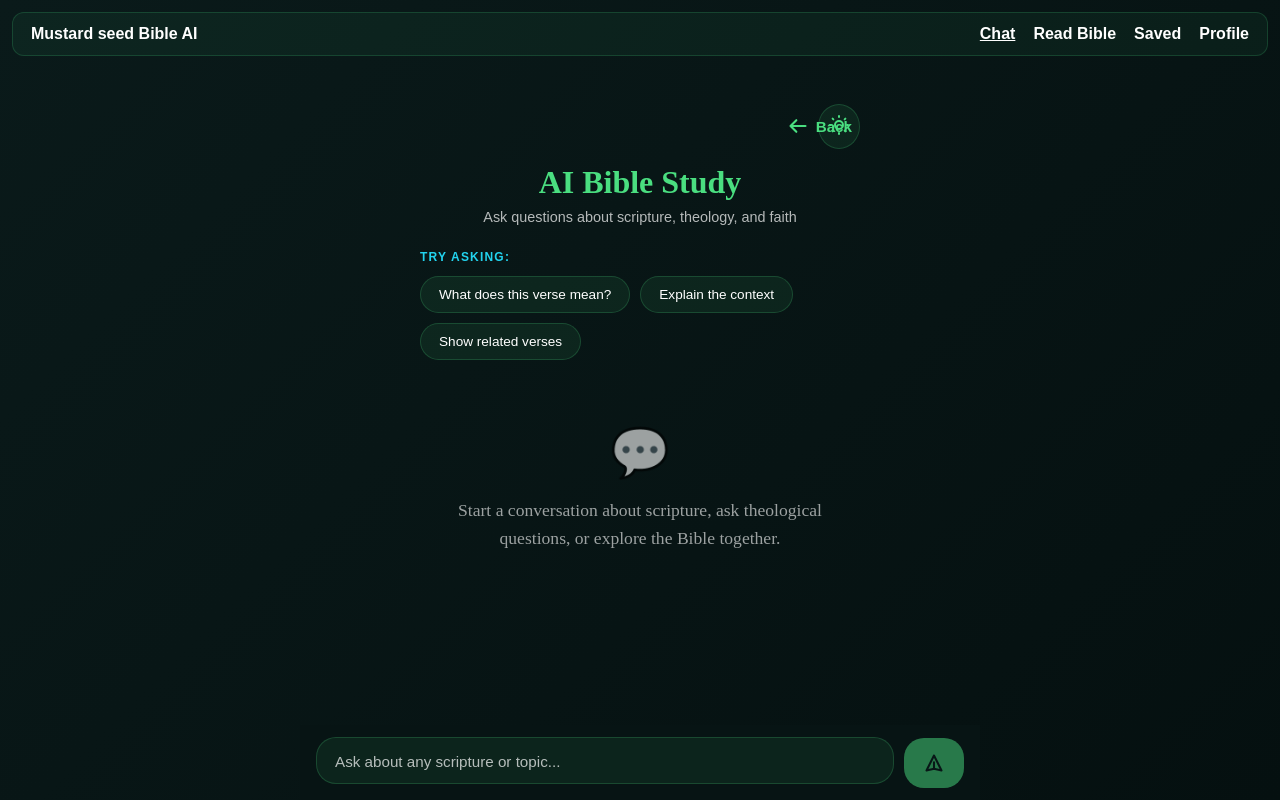
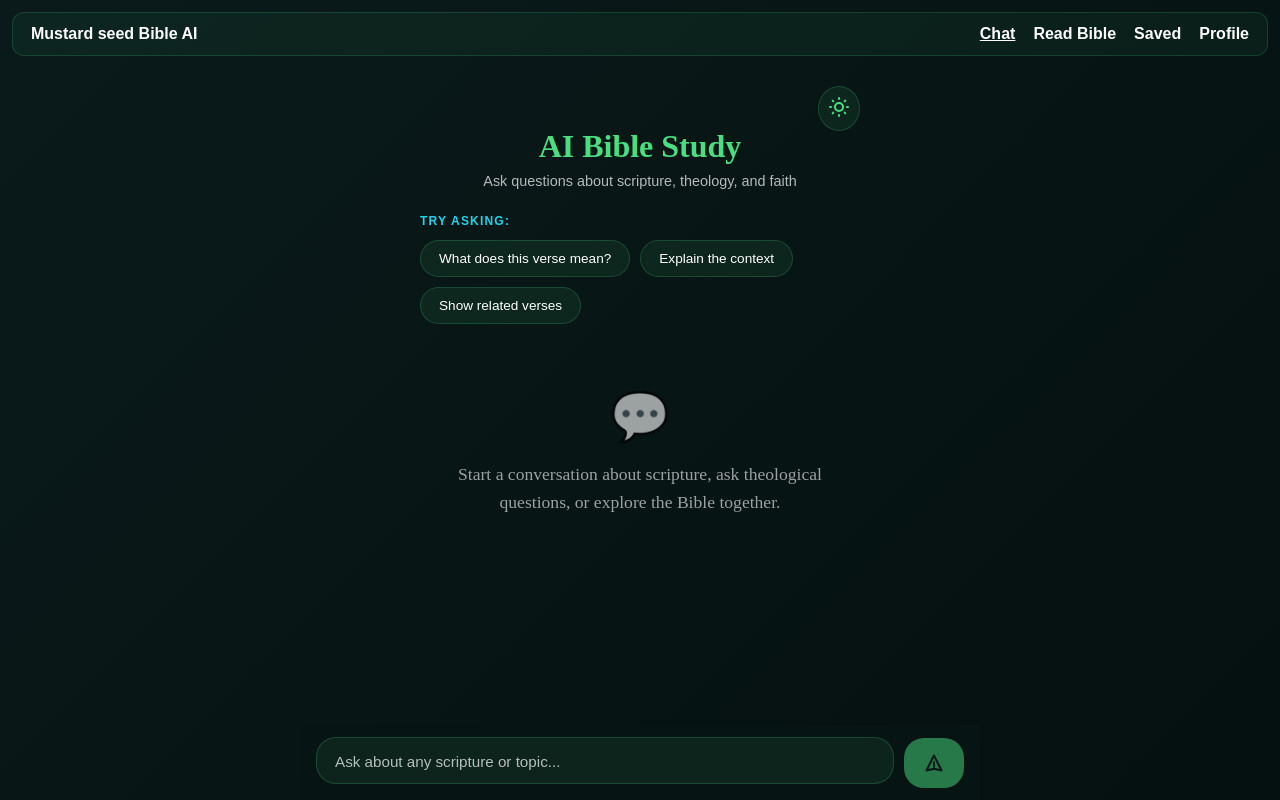
Before and after one commit to juniormusasizi61/the_mustard_seed, a React (Vite) app: page / in a window 1280 px wide. Built offline with nearby package versions, Linux system fonts and the light colour scheme.

Commit message:
Removed back on chat page

```diff
--- a/src/pages/Chat.jsx
+++ b/src/pages/Chat.jsx
@@ -288,16 +288,7 @@ export default function Chat() {
       return (
     <div className="container chat-page">
       <div className="header">
-        <button className="back-button" onClick={goBack}>
-          <svg className="back-icon" viewBox="0 0 24 24" fill="none">
-            <path
-              strokeLinecap="round"
-              strokeLinejoin="round"
-              d="M10 19l-7-7m0 0l7-7m-7 7h18"
-            />
-          </svg>
-          <span>Back</span>
-        </button>
+
 
         <button className="theme-toggle" onClick={toggleTheme}>
           <svg className="theme-icon" viewBox="0 0 24 24">
```
